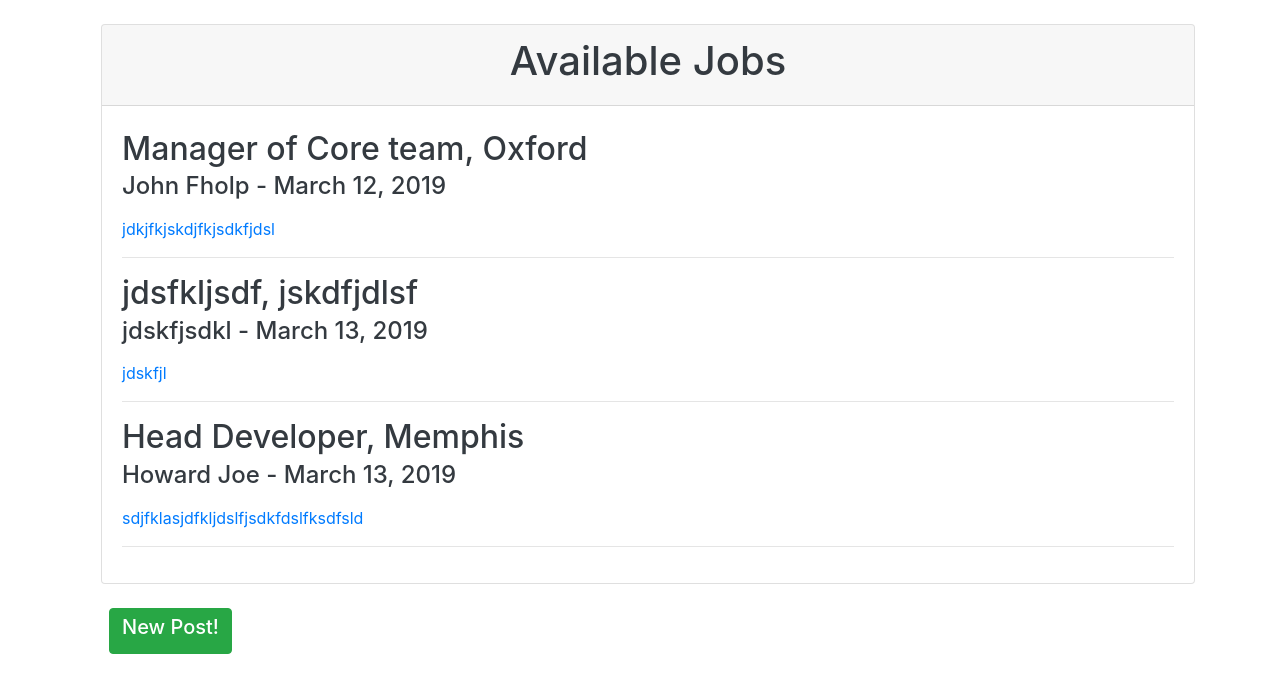
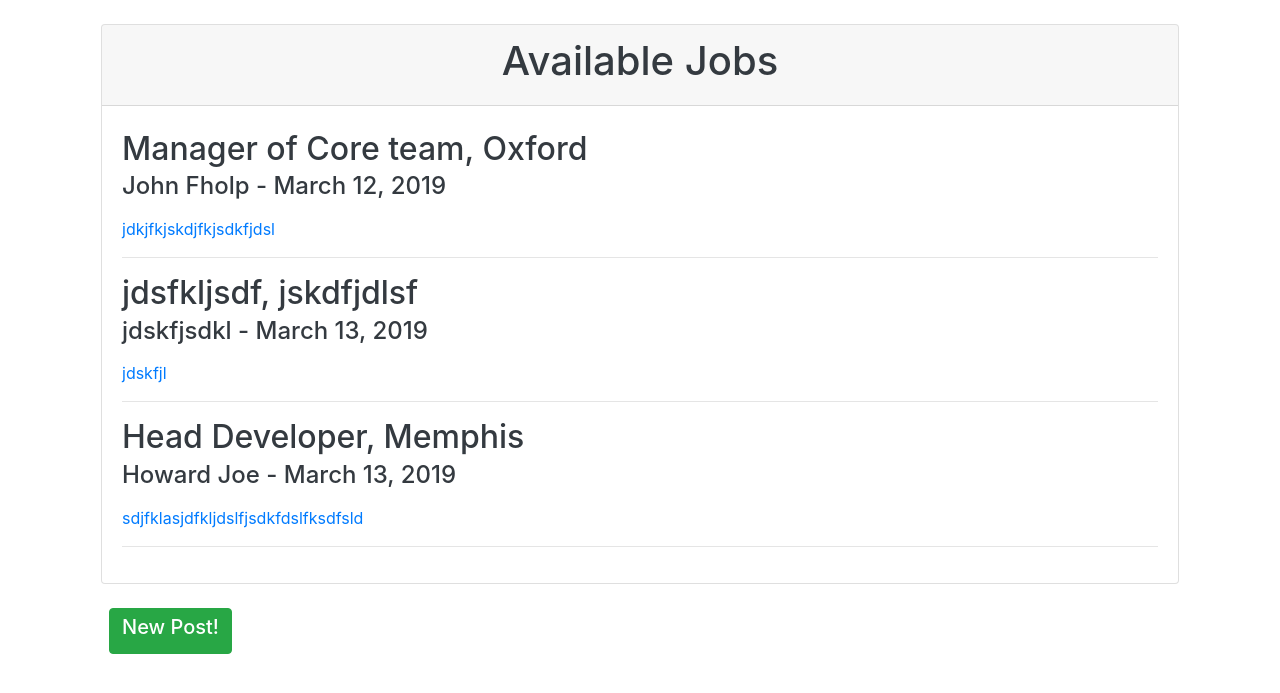
Before and after one commit to Dannyp123/Base-Camp-Job-Search, a Django app: page / in a window 1280 px wide. Shown: the part 56-749 px from the top of the page. Run offline with Django 3.2, Linux system fonts and the light colour scheme; data comes from the database, SQL or seed files in the repository; some libraries are stand-ins or nearby versions.

Commit message:
found a small style problem.

```diff
--- a/app/templates/home.html
+++ b/app/templates/home.html
@@ -21,7 +21,7 @@
     </div>
 </nav>
 <div class="container my-4">
-    <div class="card text-left ml-3">
+    <div class="card text-left mx-3">
         <div class="card-header">
             <h1 class="text-dark text-center">Available Jobs</h1>
         </div>
```
